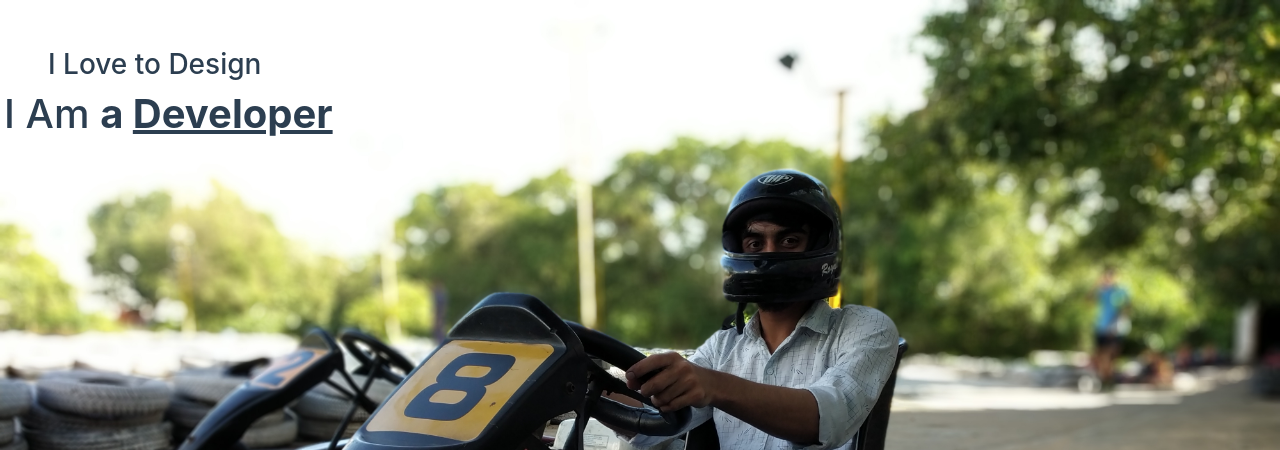
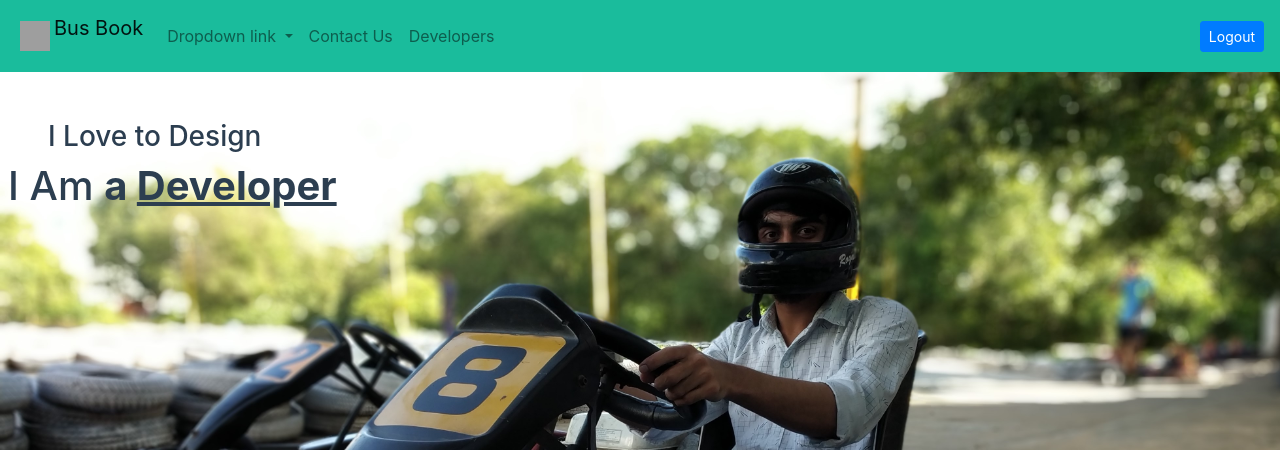
Before and after one commit to shashank1800/WTA, a Flask app: page /developers in a window 1280 px wide. Shown: the top 450 px of the page. Run offline with Flask 2, Linux system fonts and the light colour scheme; some libraries are stand-ins or nearby versions; grey boxes are pictures that could not be loaded.

Commit message:
base_template

```diff
--- /dev/null
+++ b/templates/base_template.html
@@ -0,0 +1,70 @@
+<!DOCTYPE html>
+<html>
+    <head>
+      {% block head %}
+        <meta charset="utf-8">
+        <meta name="viewport" content="width=device-width, initial-scale=1">
+        <link rel="stylesheet" href="https://maxcdn.bootstrapcdn.com/bootstrap/4.0.0/css/bootstrap.min.css" integrity="sha384-Gn5384xqQ1aoWXA+058RXPxPg6fy4IWvTNh0E263XmFcJlSAwiGgFAW/dAiS6JXm" crossorigin="anonymous">
+
+        <script src="https://code.jquery.com/jquery-3.2.1.slim.min.js" integrity="sha384-KJ3o2DKtIkvYIK3UENzmM7KCkRr/rE9/Qpg6aAZGJwFDMVNA/GpGFF93hXpG5KkN" crossorigin="anonymous"></script>
+        <script src="https://cdnjs.cloudflare.com/ajax/libs/popper.js/1.12.9/umd/popper.min.js" integrity="sha384-ApNbgh9B+Y1QKtv3Rn7W3mgPxhU9K/ScQsAP7hUibX39j7fakFPskvXusvfa0b4Q" crossorigin="anonymous"></script>
+        <script src="https://maxcdn.bootstrapcdn.com/bootstrap/4.0.0/js/bootstrap.min.js" integrity="sha384-JZR6Spejh4U02d8jOt6vLEHfe/JQGiRRSQQxSfFWpi1MquVdAyjUar5+76PVCmYl" crossorigin="anonymous"></script>
+
+        <style type="text/css">
+        	.container {
+                height: 100%;
+                display: flex;
+                justify-content: center;
+                align-items: center;
+                margin-top: 50px;
+          }
+          nav{
+            background-color: #1abc9c;
+          }
+          body{
+            background-color: #2c3e50;
+          }
+        </style>
+      {% endblock %}
+    </head>
+    <body>
+        <nav class="navbar navbar-expand-lg navbar-light">
+          <img src="/static/icon_bus_home.svg" width="30" height="30" class="d-inline-block align-top m-1">
+          <p class="navbar-brand" >Bus Book</p>
+          <button class="navbar-toggler" type="button" data-toggle="collapse" data-target="#navbarNavDropdown" aria-controls="navbarNavDropdown" aria-expanded="false" aria-label="Toggle navigation">
+            <span class="navbar-toggler-icon"></span>
+          </button>
+
+          <div class="collapse navbar-collapse" id="navbarNavDropdown">
+            <ul class="navbar-nav">
+
+              <li class="nav-item dropdown">
+                <a class="nav-link dropdown-toggle" href="#" id="navbarDropdownMenuLink" role="button" data-toggle="dropdown" aria-haspopup="true" aria-expanded="false">
+                  Dropdown link
+                </a>
+                <div class="dropdown-menu" aria-labelledby="navbarDropdownMenuLink">
+                  <a class="dropdown-item" href="#">Action</a>
+                  <a class="dropdown-item" href="#">Another action</a>
+                  <a class="dropdown-item" href="#">Something else here</a>
+                </div>
+              </li>
+
+              <li class="nav-item">
+                <a class="nav-link" href="#">Contact Us</a>
+              </li>
+              <li class="nav-item">
+                <a class="nav-link" href="/developers">Developers</a>
+              </li>
+            </ul>
+          </div>
+
+          <div class="float-right">
+            <a href="/logout"><button type="button" class="btn btn-primary btn-sm">Logout</button></a>
+          </div>
+        </nav>
+
+        {% block content %}
+
+        {% endblock %}
+    </body>
+</html>
--- a/templates/developers.html
+++ b/templates/developers.html
@@ -1,42 +1,22 @@
-<!DOCTYPE html>
-<html>
-    <head>
-        <meta charset="utf-8">
-        <meta name="viewport" content="width=device-width, initial-scale=1">
-        <link rel="stylesheet" href="https://maxcdn.bootstrapcdn.com/bootstrap/4.0.0/css/bootstrap.min.css" integrity="sha384-Gn5384xqQ1aoWXA+058RXPxPg6fy4IWvTNh0E263XmFcJlSAwiGgFAW/dAiS6JXm" crossorigin="anonymous">
+{% extends "base_template.html" %}
 
-        <script src="https://code.jquery.com/jquery-3.2.1.slim.min.js" integrity="sha384-KJ3o2DKtIkvYIK3UENzmM7KCkRr/rE9/Qpg6aAZGJwFDMVNA/GpGFF93hXpG5KkN" crossorigin="anonymous"></script>
-<script src="https://cdnjs.cloudflare.com/ajax/libs/popper.js/1.12.9/umd/popper.min.js" integrity="sha384-ApNbgh9B+Y1QKtv3Rn7W3mgPxhU9K/ScQsAP7hUibX39j7fakFPskvXusvfa0b4Q" crossorigin="anonymous"></script>
-<script src="https://maxcdn.bootstrapcdn.com/bootstrap/4.0.0/js/bootstrap.min.js" integrity="sha384-JZR6Spejh4U02d8jOt6vLEHfe/JQGiRRSQQxSfFWpi1MquVdAyjUar5+76PVCmYl" crossorigin="anonymous"></script>
+{% block content %}
 
-<title>WTA-Developers</title>
-
-<style type="text/css">
-    .container {
-    height: 100%;
-    display: flex;
-    justify-content: center;
-    align-items: center;
-    margin-top: 50px;
-    }
+{% block head %}
+  {{ super() }}
+  <style type="text/css">
     body{
         background-image: url(/static/my_photo.jpg);
         background-size: 100%;
     }
+  </style>
+{% endblock %}
 
-</style>
-    </head>
-   <!--#33333d  #37efba  #1eb980  #b15dff-->
+<div class="mt-5 ml-5 ">
+    <h3 style="color:#2c3e50;">I Love to Design</h1>
+    </div>
+    <div class="mt-1 ml-2">
+    <h1 style="color:#2c3e50;">I Am <b>a <u>Developer</b></u></h1>
+</div>
 
-
-    <body>
-        <div class="mt-5 ml-5">
-            <h3 style="color:#2c3e50;">I Love to Design</h1>
-        </div>
-        <div class="mt-1 ml-1">
-            <h1 style="color:#2c3e50;">I Am <b>a <u>Developer</b></u></h1>
-        </div>
-    </body>
-
-
-</html>
+{% endblock %}
```
Also changed, not shown: templates/home.html (+5 -68 lines), static/my_photo.jpg.
